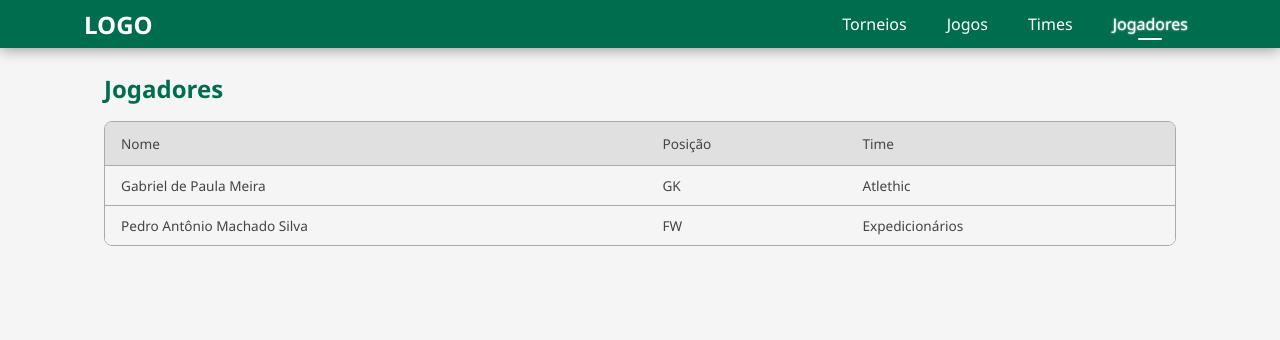
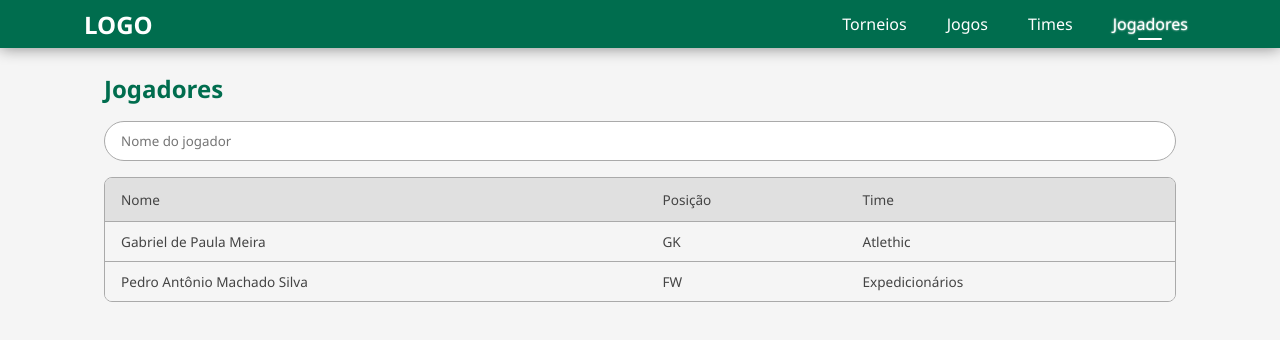
Before and after one commit to gabriel-dp/Brascode, a React (Vite) app: page /jogadores in a window 1280 px wide. Shown: the top 340 px of the page. Built offline with nearby package versions, Linux system fonts and the light colour scheme.

Commit message:
:sparkles: Add Searchbar

```diff
--- a/src/components/DataTable/index.tsx
+++ b/src/components/DataTable/index.tsx
@@ -15,10 +15,10 @@ export function TableHeader(props: { header: string[] }) {
 export function TableBody(props: { body: string[][] }) {
 	return (
 		<tbody>
-			{props.body.map((row) => (
-				<tr key={row[0]}>
-					{row.map((column) => (
-						<td key={column[0]}>{column}</td>
+			{props.body.map((row, i) => (
+				<tr key={row[i]}>
+					{row.map((column, j) => (
+						<td key={column[j]}>{column}</td>
 					))}
 				</tr>
 			))}
--- /dev/null
+++ b/src/components/Searchbar/index.tsx
@@ -0,0 +1,19 @@
+import { SearchContainer, SearchInput } from "./styles";
+
+interface SearchBarProps {
+	placeholder: string;
+	value: string;
+	setValue: React.Dispatch<React.SetStateAction<string>>;
+}
+
+export default function Searchbar(props: SearchBarProps) {
+	const handleInputChange = (event: React.ChangeEvent<HTMLInputElement>) => {
+		props.setValue(event.target.value);
+	};
+
+	return (
+		<SearchContainer>
+			<SearchInput value={props.value} onChange={(event) => handleInputChange(event)} placeholder={props.placeholder} />
+		</SearchContainer>
+	);
+}
--- /dev/null
+++ b/src/components/Searchbar/styles.ts
@@ -0,0 +1,21 @@
+import styled from "styled-components";
+
+export const SearchContainer = styled.div`
+	width: 100%;
+	height: 100%;
+	background-color: ${(props) => props.theme.white};
+	border: 1px solid ${(props) => props.theme.gray};
+	border-radius: 100rem;
+	overflow: hidden;
+
+	display: flex;
+	flex-direction: row;
+`;
+
+export const SearchInput = styled.input`
+	height: 100%;
+	flex-grow: 1;
+	padding: 0 1rem;
+	background-color: transparent;
+	border: none;
+`;
--- a/src/pages/Players/index.tsx
+++ b/src/pages/Players/index.tsx
@@ -1,18 +1,43 @@
+import { useState, useEffect } from "react";
+
 import DataTable from "@/components/DataTable";
+import Searchbar from "@/components/Searchbar";
 import data from "@/data/players.json";
 
-import { PlayersContainer } from "./styles";
+import { PlayersContainer, FilterContainer, NameSearchContainer } from "./styles";
+
+interface PlayerI {
+	name: string;
+	position: string;
+	team: string;
+}
 
 export default function Players() {
-	const PlayerTableHeader: string[] = ["Nome", "Posição", "Time"];
+	const [playerName, setPlayerName] = useState("");
+
+	useEffect(() => {
+		console.log(playerName);
+	}, [playerName]);
+
+	const PlayerTableHeader = {
+		name: "Nome",
+		position: "Posição",
+		team: "Time",
+	};
+
 	const PlayerTableBody: string[][] = data.players.map((player) => {
-		return [player.name, player.position, player.team];
+		return Object.keys(PlayerTableHeader).map((property) => player[property as keyof PlayerI]);
 	});
 
 	return (
 		<PlayersContainer>
 			<h1>Jogadores</h1>
-			<DataTable header={PlayerTableHeader} body={PlayerTableBody} />
+			<FilterContainer>
+				<NameSearchContainer>
+					<Searchbar placeholder="Nome do jogador" value={playerName} setValue={setPlayerName} />
+				</NameSearchContainer>
+			</FilterContainer>
+			<DataTable header={Object.values(PlayerTableHeader)} body={PlayerTableBody} />
 		</PlayersContainer>
 	);
 }
--- a/src/pages/Players/styles.ts
+++ b/src/pages/Players/styles.ts
@@ -7,3 +7,16 @@ export const PlayersContainer = styled.div`
 	flex-direction: column;
 	gap: 1rem;
 `;
+
+export const FilterContainer = styled.div`
+	width: 100%;
+
+	display: flex;
+	flex-direction: row;
+	gap: 1rem;
+`;
+
+export const NameSearchContainer = styled.div`
+	height: 2.5rem;
+	flex-grow: 2;
+`;
--- a/src/styles/themes.ts
+++ b/src/styles/themes.ts
@@ -2,7 +2,7 @@ export type ThemeType = {
 	name: string;
 	primary: string;
 	primaryText: string;
-	secondary: string;
+	primaryHighlight: string;
 	background: string;
 	background2: string;
 	text: string;
@@ -15,7 +15,7 @@ export const DefaultTheme: ThemeType = {
 	name: "default",
 	primary: "#006D4E",
 	primaryText: "#FFFFFF",
-	secondary: "#0978DD",
+	primaryHighlight: "#009955",
 	background: "#F5F5F5",
 	background2: "#E0E0E0",
 	text: "#444444",
```
